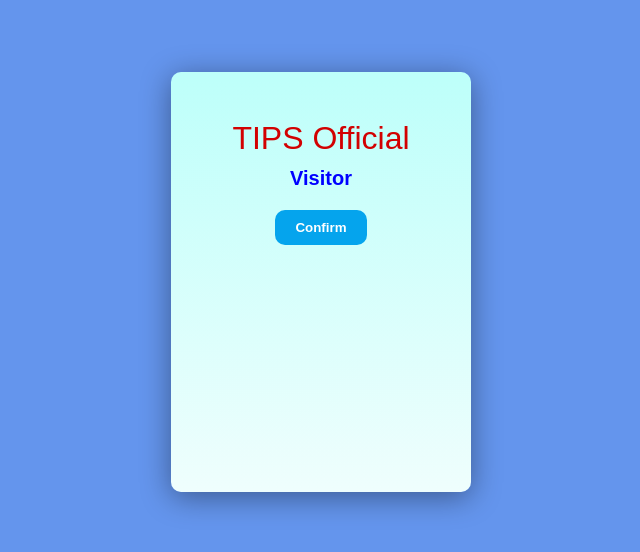
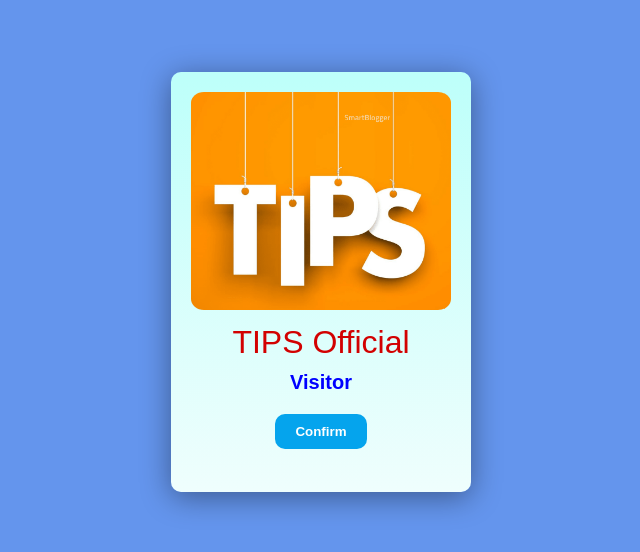
Before and after one commit to FarazShasm981/add-friend, a plain HTML site: page index.html in a window 1280 px wide. Shown: the part 118-670 px from the top of the page, without its empty margins (319-959 px from the left). Drawn offline with Linux system fonts and the light colour scheme; the site is published under a folder, as on GitHub Pages, so addresses that start at the root find nothing.

Commit message:
second commit

```diff
--- a/index.html
+++ b/index.html
@@ -1,20 +1,23 @@
 <!DOCTYPE html>
 <html lang="en">
+
 <head>
     <meta charset="UTF-8">
     <meta name="viewport" content="width=device-width, initial-scale=1.0">
     <link rel="stylesheet" href="style.css">
     <title>Document</title>
 </head>
+
 <body>
     <div id="card">
-<img src="/image/writing-tips-fb.png" alt="">
-<h1>TIPS Official</h1>
-<h5>Visitor</h5>
+        <img src="./image/writing-tips-fb.png" alt="">
+        <h1>TIPS Official</h1>
+        <h5>Visitor</h5>
 
-    <button id="confirm">Confirm</button>
+        <button id="confirm">Confirm</button>
 
     </div>
     <script src="app.js"></script>
 </body>
+
 </html>
```
